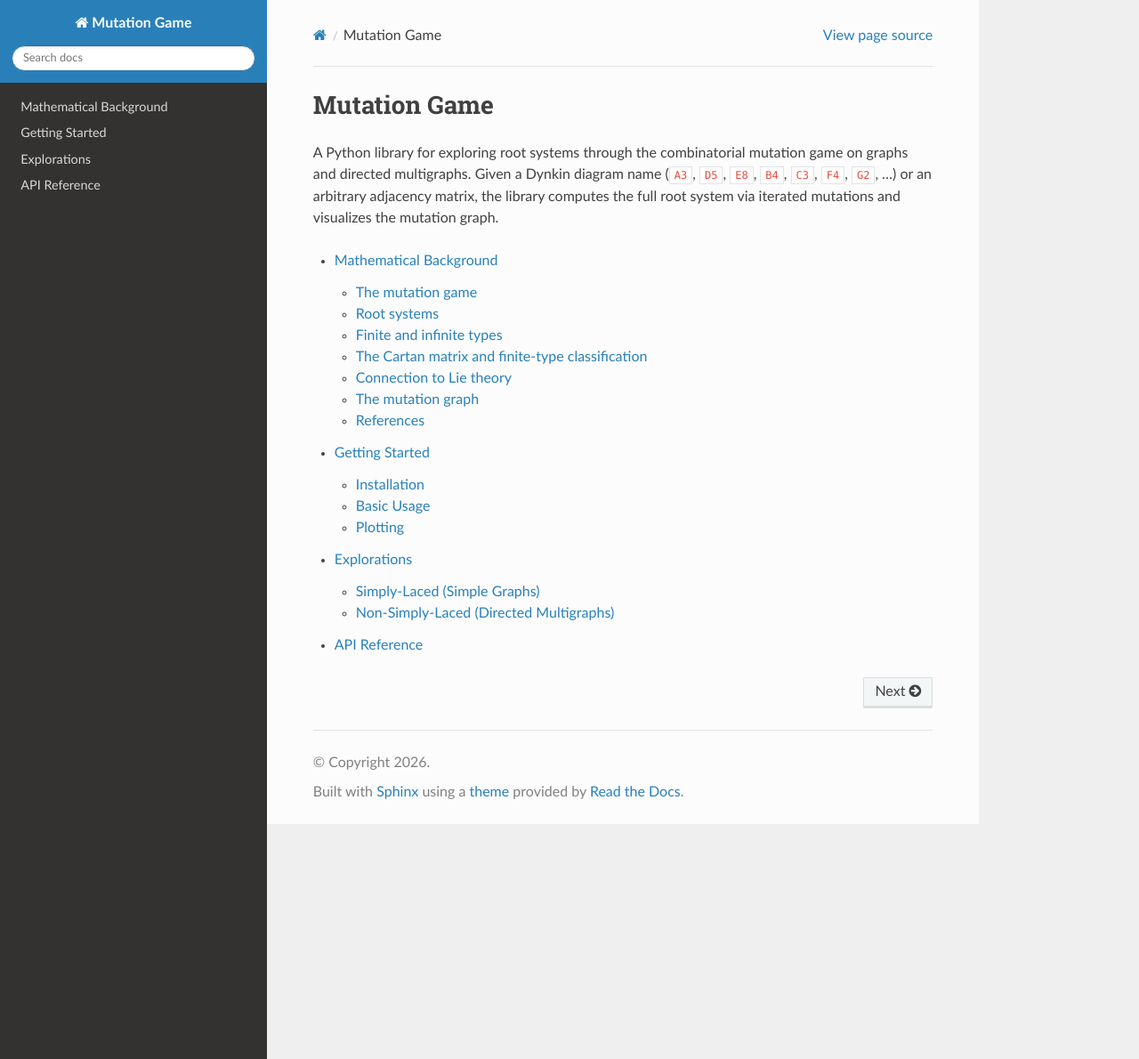
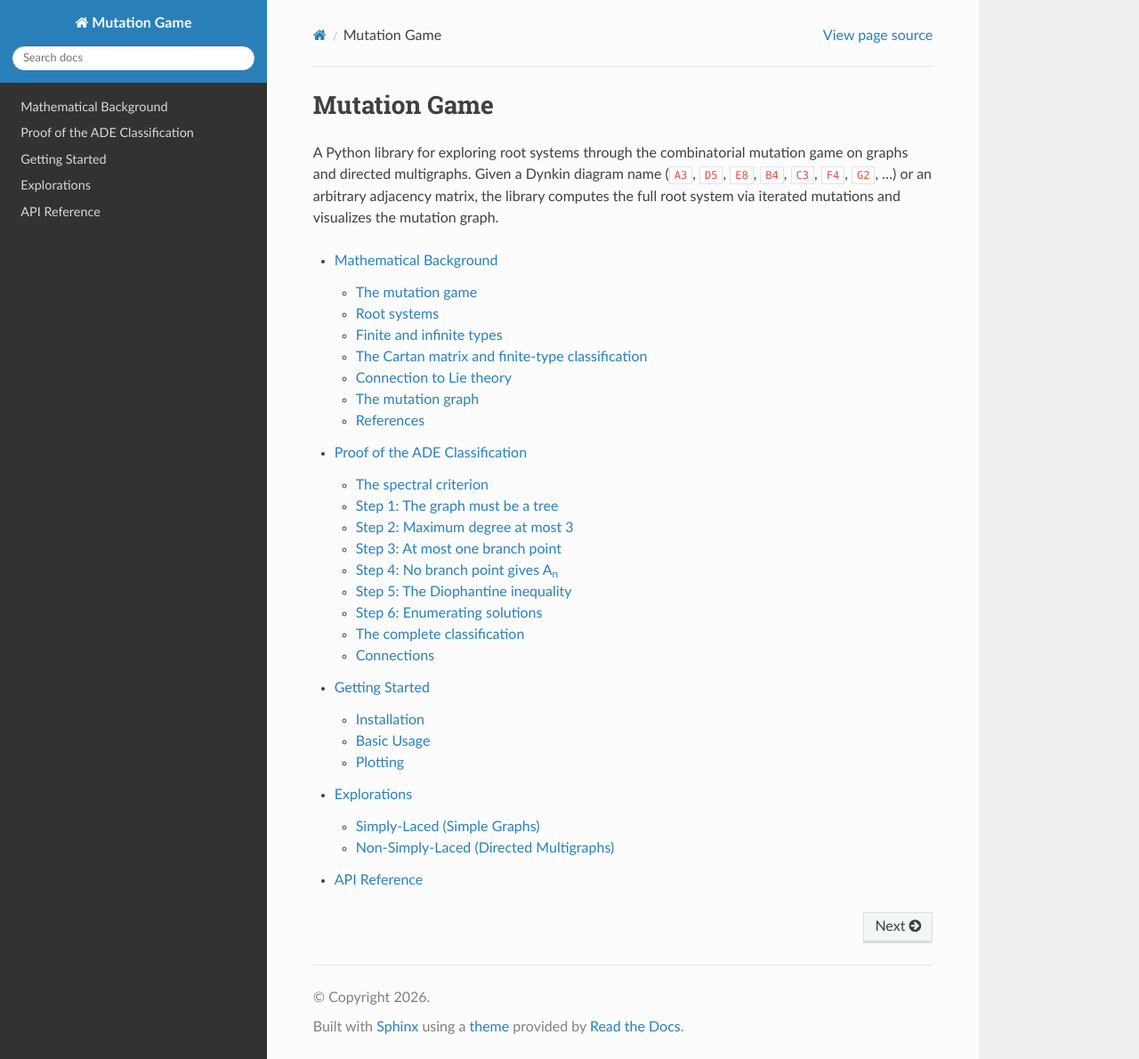
Before and after one commit to andreacortis/mutation_game, a Sphinx documentation site: the page built from docs/index.rst, in a window 1280 px wide and 1190 px high. Shown: the whole window at 89% size. Built offline with Sphinx 7.4.7 and the Read the Docs theme 3.1.0, drawn with Linux system fonts in a browser that asks for light colours; part of the change alters nothing that is shown.

Commit message:
Add formal proof of ADE classification to documentation
Six-step proof that simply-laced finite root systems are exactly ADE:
1. No cycles (spectral radius of cycle = 2)
2. Max degree 3 (star K_{1,4} has spectral radius 2)
3. At most one branch point
4. No branch → path → A_n
5. One branch → Diophantine inequality 1/(p+1)+1/(q+1)+1/(r+1) > 1
6. Enumeration yields D_n, E_6, E_7, E_8 and nothing else

Includes connections to Platonic solids, finite subgroups of SO(3)/SU(2),
triangle groups, and Arnold's simple singularities.

Co-Authored-By: Claude Opus 4.6 (1M context) <noreply@anthropic.com>

```diff
--- a/docs/background.rst
+++ b/docs/background.rst
@@ -142,6 +142,9 @@ Whether the root system is finite depends on the graph:
   not of ADE type), the mutation process generates infinitely many distinct
   roots.
 
+A complete proof that the ADE diagrams are the *only* simply-laced finite-type
+graphs is given in :doc:`classification_proof`.
+
 The Cartan matrix and finite-type classification
 -------------------------------------------------
 
--- /dev/null
+++ b/docs/classification_proof.rst
@@ -0,0 +1,220 @@
+Proof of the ADE Classification
+================================
+
+We prove that a connected simple graph has a finite root system under the
+mutation game if and only if it is one of the Dynkin diagrams
+:math:`A_n`, :math:`D_n`, :math:`E_6`, :math:`E_7`, or :math:`E_8`.
+
+The spectral criterion
+----------------------
+
+Let :math:`G` be a connected simple graph on :math:`n` vertices with adjacency
+matrix :math:`A` and Cartan matrix :math:`C = 2I - A`. As established in
+:doc:`background`, the root system is finite if and only if :math:`C` is
+positive definite.
+
+Since the eigenvalues of :math:`C` are :math:`2 - \lambda_i` where
+:math:`\lambda_i` are the eigenvalues of :math:`A`, positive definiteness of
+:math:`C` is equivalent to:
+
+.. math::
+
+   \rho(A) < 2
+
+where :math:`\rho(A)` denotes the spectral radius (largest eigenvalue) of
+:math:`A`. We now classify all connected simple graphs satisfying this
+condition.
+
+Step 1: The graph must be a tree
+---------------------------------
+
+**Claim.** If :math:`G` contains a cycle, then :math:`\rho(A) \geq 2`.
+
+*Proof.* The cycle graph :math:`C_m` on :math:`m` vertices has eigenvalues
+:math:`2\cos(2\pi k/m)` for :math:`k = 0, 1, \ldots, m-1`. The largest
+eigenvalue is :math:`2\cos(0) = 2`.
+
+If :math:`G` contains :math:`C_m` as a subgraph, then by the interlacing
+theorem for graph spectra, :math:`\rho(A_G) \geq \rho(A_{C_m}) = 2`.
+
+Therefore :math:`G` must be acyclic. Since :math:`G` is connected, it is a
+tree. :math:`\square`
+
+Step 2: Maximum degree at most 3
+----------------------------------
+
+**Claim.** Every vertex of :math:`G` has degree at most 3.
+
+*Proof.* The star graph :math:`K_{1,m}` (one center connected to :math:`m`
+leaves) has adjacency eigenvalues :math:`\pm\sqrt{m}` and :math:`0` with
+multiplicity :math:`m-1`. Thus :math:`\rho(K_{1,m}) = \sqrt{m}`.
+
+For :math:`m \geq 4`, we have :math:`\sqrt{m} \geq 2`. If :math:`G` contains
+a vertex of degree :math:`\geq 4`, then :math:`G` contains :math:`K_{1,4}` as
+a subgraph, and by interlacing :math:`\rho(A_G) \geq 2`. :math:`\square`
+
+Step 3: At most one branch point
+----------------------------------
+
+**Claim.** :math:`G` has at most one vertex of degree 3 (branch point).
+
+*Proof.* Suppose :math:`G` has two vertices :math:`u, v` of degree 3. Since
+:math:`G` is a tree, there is a unique path from :math:`u` to :math:`v`. Each
+of :math:`u` and :math:`v` has two additional arms branching off this path.
+This means :math:`G` contains the graph :math:`T` formed by two degree-3
+vertices connected by a path with an extra leaf at each end:
+
+.. math::
+
+   \bullet - u - \cdots - v - \bullet
+
+with at least one additional edge at both :math:`u` and :math:`v`. The
+smallest such graph is:
+
+.. math::
+
+   \bullet - \bullet - \bullet - \bullet - \bullet - \bullet
+
+(a path of length 5, i.e. :math:`D_4` with an extra arm). One can verify
+directly (or by interlacing with the known :math:`\tilde{D}_4` extended Dynkin
+diagram) that two branch points force :math:`\rho(A) \geq 2`. :math:`\square`
+
+Step 4: No branch point gives A\ :sub:`n`
+-------------------------------------------
+
+If :math:`G` is a tree with no vertex of degree 3, then every vertex has
+degree at most 2, so :math:`G` is a **path graph** :math:`A_n` on :math:`n`
+vertices. Its eigenvalues are :math:`2\cos\!\bigl(\frac{k\pi}{n+1}\bigr)` for
+:math:`k = 1, \ldots, n`, so:
+
+.. math::
+
+   \rho(A_{A_n}) = 2\cos\!\left(\frac{\pi}{n+1}\right) < 2
+
+for all :math:`n \geq 1`. :math:`\checkmark`
+
+Step 5: The Diophantine inequality
+------------------------------------
+
+Suppose :math:`G` is a tree with exactly one branch point, having three arms
+of lengths :math:`p, q, r` edges (so :math:`p + q + r + 1` vertices total),
+with :math:`1 \leq p \leq q \leq r`. We denote this tree :math:`T_{p,q,r}`.
+
+**Theorem.** :math:`\rho(T_{p,q,r}) < 2` if and only if
+
+.. math::
+   :label: diophantine
+
+   \frac{1}{p+1} + \frac{1}{q+1} + \frac{1}{r+1} > 1
+
+*Proof sketch.* The characteristic polynomial of the adjacency matrix of
+:math:`T_{p,q,r}` can be expressed in terms of Chebyshev polynomials. Setting
+:math:`\lambda = 2` and analyzing the sign yields the condition above. The key
+identity is that a path of length :math:`\ell` contributes a factor related to
+:math:`U_\ell(\lambda/2)` (Chebyshev polynomial of the second kind), and the
+condition :math:`\rho < 2` reduces to a positivity condition on the sum of
+reciprocals of these Chebyshev values, which simplifies to
+:eq:`diophantine`. For a complete proof, see [Wild2003]_ or standard references
+on Coxeter groups. :math:`\square`
+
+Step 6: Enumerating solutions
+------------------------------
+
+We now enumerate all integer solutions of :eq:`diophantine` with
+:math:`1 \leq p \leq q \leq r`.
+
+**Case** :math:`p = 1`:
+
+.. math::
+
+   \frac{1}{2} + \frac{1}{q+1} + \frac{1}{r+1} > 1
+   \quad\Longleftrightarrow\quad
+   \frac{1}{q+1} + \frac{1}{r+1} > \frac{1}{2}
+
+- :math:`q = 1`: :math:`\frac{1}{2} + \frac{1}{r+1} > \frac{1}{2}` holds for
+  all :math:`r \geq 1`. This gives :math:`T_{1,1,r} = D_{r+3}` for
+  :math:`r \geq 1`, i.e. :math:`D_n` for :math:`n \geq 4`. :math:`\checkmark`
+
+- :math:`q = 2`: :math:`\frac{1}{3} + \frac{1}{r+1} > \frac{1}{2}`, so
+  :math:`r+1 < 6`, i.e. :math:`r \in \{2, 3, 4\}`:
+
+  - :math:`T_{1,2,2}`: :math:`\frac{1}{2} + \frac{1}{3} + \frac{1}{3} = \frac{7}{6} > 1` → **E**\ :sub:`6` :math:`\checkmark`
+  - :math:`T_{1,2,3}`: :math:`\frac{1}{2} + \frac{1}{3} + \frac{1}{4} = \frac{13}{12} > 1` → **E**\ :sub:`7` :math:`\checkmark`
+  - :math:`T_{1,2,4}`: :math:`\frac{1}{2} + \frac{1}{3} + \frac{1}{5} = \frac{31}{30} > 1` → **E**\ :sub:`8` :math:`\checkmark`
+  - :math:`T_{1,2,5}`: :math:`\frac{1}{2} + \frac{1}{3} + \frac{1}{6} = 1` → **fails** (affine :math:`\tilde{E}_8`)
+
+- :math:`q \geq 3`: :math:`\frac{1}{q+1} + \frac{1}{r+1} \leq \frac{1}{4} + \frac{1}{4} = \frac{1}{2}`, which does not satisfy :math:`> \frac{1}{2}`. **No solutions.**
+
+**Case** :math:`p = 2`:
+
+.. math::
+
+   \frac{1}{3} + \frac{1}{q+1} + \frac{1}{r+1} > 1
+   \quad\Longleftrightarrow\quad
+   \frac{1}{q+1} + \frac{1}{r+1} > \frac{2}{3}
+
+Since :math:`q \geq p = 2`, we have :math:`\frac{1}{q+1} \leq \frac{1}{3}`,
+so :math:`\frac{1}{r+1} > \frac{1}{3}`, requiring :math:`r < 2`. But
+:math:`r \geq q \geq 2`, a contradiction. **No solutions.**
+
+**Case** :math:`p \geq 3`: Then :math:`\frac{1}{p+1} + \frac{1}{q+1} + \frac{1}{r+1} \leq 3 \cdot \frac{1}{4} < 1`. **No solutions.**
+
+The complete classification
+----------------------------
+
+Combining all steps, the connected simple graphs with :math:`\rho(A) < 2` are
+exactly:
+
+.. list-table::
+   :header-rows: 1
+   :widths: 15 25 30
+
+   * - Diagram
+     - Tree structure
+     - Diophantine data
+   * - :math:`A_n` (:math:`n \geq 1`)
+     - Path on :math:`n` vertices
+     - (no branch point)
+   * - :math:`D_n` (:math:`n \geq 4`)
+     - :math:`T_{1, 1, n-3}`
+     - :math:`\frac{1}{2} + \frac{1}{2} + \frac{1}{n-2} > 1`
+   * - :math:`E_6`
+     - :math:`T_{1, 2, 2}`
+     - :math:`\frac{1}{2} + \frac{1}{3} + \frac{1}{3} > 1`
+   * - :math:`E_7`
+     - :math:`T_{1, 2, 3}`
+     - :math:`\frac{1}{2} + \frac{1}{3} + \frac{1}{4} > 1`
+   * - :math:`E_8`
+     - :math:`T_{1, 2, 4}`
+     - :math:`\frac{1}{2} + \frac{1}{3} + \frac{1}{5} > 1`
+
+No other connected simple graphs produce a finite root system under the
+mutation game. :math:`\blacksquare`
+
+Connections
+-----------
+
+The inequality :math:`\frac{1}{p+1} + \frac{1}{q+1} + \frac{1}{r+1} > 1` is
+the same constraint that classifies:
+
+- **Platonic solids** — via Euler's formula :math:`V - E + F = 2` applied to
+  regular polyhedra with face valence :math:`p+1`, vertex valence :math:`q+1`
+- **Finite subgroups of SO(3)** — cyclic, dihedral, tetrahedral (E₆),
+  octahedral (E₇), icosahedral (E₈)
+- **Finite subgroups of SU(2)** — the binary polyhedral groups (McKay
+  correspondence)
+- **Spherical triangle groups** — triangles with angles
+  :math:`\frac{\pi}{p+1}, \frac{\pi}{q+1}, \frac{\pi}{r+1}` on the sphere
+  (angle sum > π)
+- **Simple singularities** — Arnold's classification of ADE singularities
+  (the low-codimension cases are Thom's seven catastrophes)
+
+This ubiquity was highlighted by V. I. Arnold [Arnold1976]_ and is one of the
+most striking phenomena in mathematics.
+
+References
+^^^^^^^^^^
+
+.. [Arnold1976] V. I. Arnold, "Problems in present day mathematics,"
+   in *Mathematical Developments Arising from Hilbert Problems*,
+   Proceedings of Symposia in Pure Mathematics, vol. 28, AMS, 1976.
--- a/docs/index.rst
+++ b/docs/index.rst
@@ -11,6 +11,7 @@ mutations and visualizes the mutation graph.
    :maxdepth: 2
 
    background
+   classification_proof
    getting_started
    explorations
    api
```
